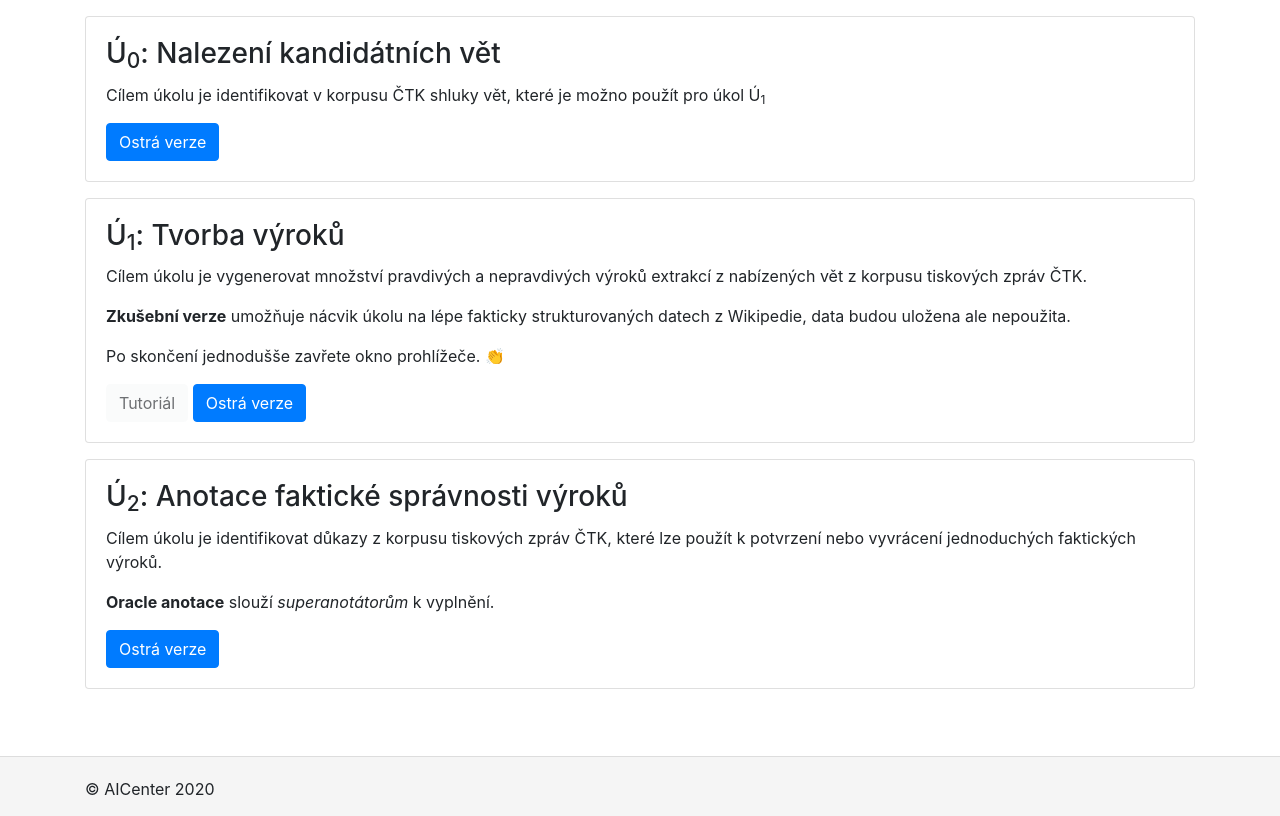
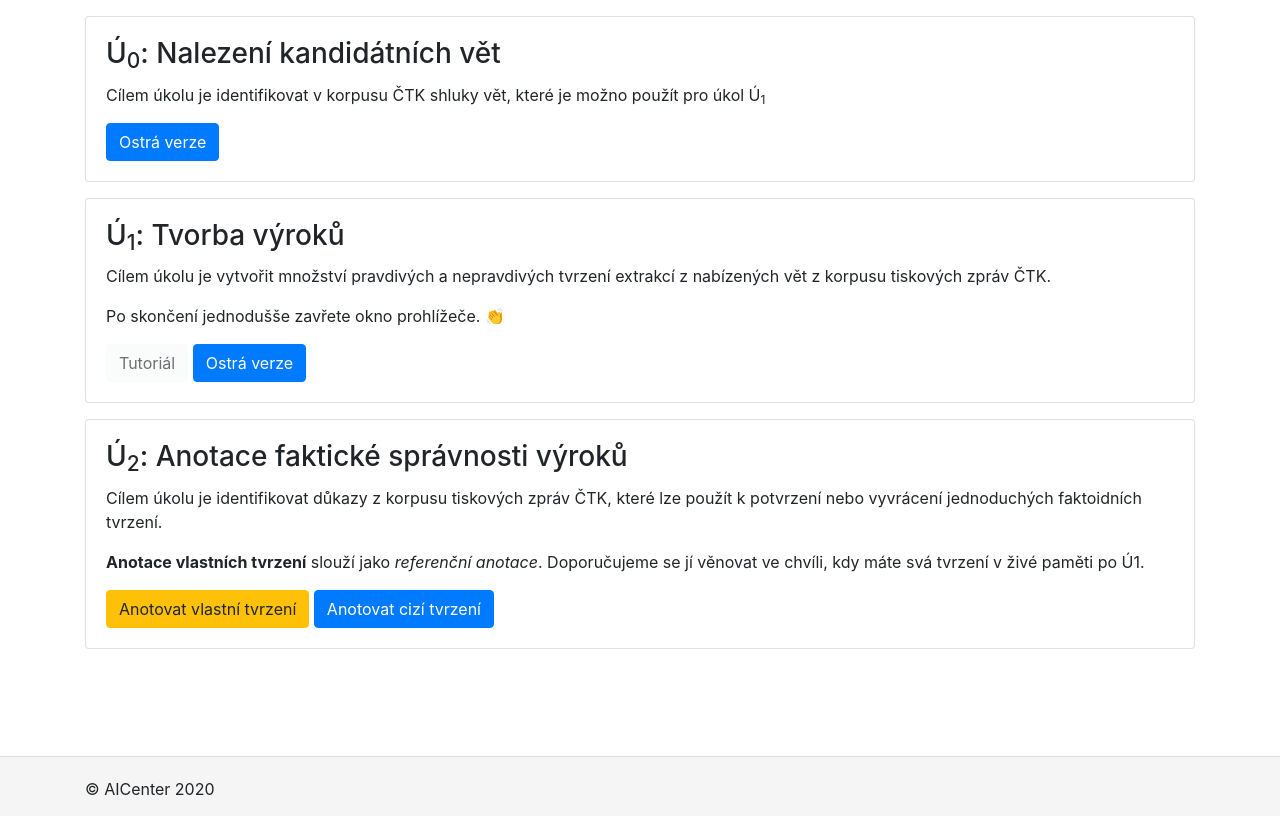
Before and after one commit to aic-factcheck/fcheck-annotations-platform, a Yii app: the page made by views/site/index.php in a window 1280 px wide. Run offline with PHP 8.4 and a stand-in for Yii, Linux system fonts and the light colour scheme; the template is opened without the code that fills it, so the values that code supplies are empty; some libraries are stand-ins or nearby versions.

Commit message:
Landing page Work in progress

```diff
--- a/assets/AppAsset.php
+++ b/assets/AppAsset.php
@@ -30,5 +30,6 @@ class AppAsset extends AssetBundle
         'yii\web\YiiAsset',
         'yii\bootstrap4\BootstrapPluginAsset',
         FontAsset::class,
+        FontAwesomeAsset::class
     ];
 }
--- /dev/null
+++ b/assets/FontAwesomeAsset.php
@@ -0,0 +1,12 @@
+<?php
+
+
+namespace app\assets;
+
+
+class FontAwesomeAsset extends \kartik\icons\FontAwesomeAsset
+{
+    public $js = [
+        'https://use.fontawesome.com/releases/v5.15.1/js/all.js'
+    ];
+}
--- a/views/layouts/main.php
+++ b/views/layouts/main.php
@@ -10,7 +10,6 @@ use app\models\Claim;
 use app\models\Label;
 use app\models\Paragraph;
 use app\widgets\Alert;
-use kartik\icons\FontAwesomeAsset;
 use yii\bootstrap4\Breadcrumbs;
 use yii\bootstrap4\Nav;
 use yii\bootstrap4\NavBar;
@@ -18,7 +17,6 @@ use yii\helpers\Html;
 use yii\helpers\Url;
 use yii\web\View;
 
-FontAwesomeAsset::register($this);
 AppAsset::register($this);
 ?>
 <?php $this->beginPage() ?>
--- a/views/site/index.php
+++ b/views/site/index.php
@@ -19,14 +19,12 @@ $this->title = 'Anotační Platforma FCheck TAČR';
     <div class="card my-3">
         <div class="card-body">
             <h3 class="card-title">Ú<sub>1</sub>: Tvorba výroků</h3>
-            <p class="card-text">Cílem úkolu je vygenerovat množství pravdivých a nepravdivých výroků extrakcí z
+            <p class="card-text">Cílem úkolu je vytvořit množství pravdivých a nepravdivých tvrzení extrakcí z
                 nabízených vět z korpusu tiskových zpráv ČTK.
-            <p class="card-text"><strong>Zkušební verze</strong> umožňuje nácvik úkolu na lépe fakticky strukturovaných
-                datech z Wikipedie, data budou uložena ale nepoužita. </p>
             <p class="card-text"> Po skončení jednodušše zavřete okno prohlížeče. 👏</p>
 
-            <?= Html::a('Tutoriál', ['claim/tutorial'], ['class' => 'btn btn-light disabled', 'disabled' => true]) ?>
-            <?= Html::a('Ostrá verze', ['claim/annotate', 'sandbox' => false], ['class' => 'btn btn-primary']) ?>
+            <?= Html::a('<i class="fab fa-youtube"></i> Tutoriál', ['claim/tutorial'], ['class' => 'btn btn-light disabled', 'disabled' => true]) ?>
+            <?= Html::a('<i class="fas fa-asterisk"></i> Ostrá verze', ['claim/annotate', 'sandbox' => false], ['class' => 'btn btn-primary']) ?>
         </div>
     </div>
 
@@ -34,10 +32,11 @@ $this->title = 'Anotační Platforma FCheck TAČR';
         <div class="card-body">
             <h3 class="card-title">Ú<sub>2</sub>: Anotace faktické správnosti výroků</h3>
             <p>Cílem úkolu je identifikovat důkazy z korpusu tiskových zpráv ČTK, které lze použít k potvrzení nebo
-                vyvrácení jednoduchých faktických výroků.</p>
-            <p><strong>Oracle anotace</strong> slouží <em>superanotátorům</em> k vyplnění. </p>
+                vyvrácení jednoduchých faktoidních tvrzení.</p>
+            <p><strong>Anotace vlastních tvrzení</strong> slouží jako <em>referenční anotace</em>. Doporučujeme se jí věnovat ve chvíli, kdy máte svá tvrzení v živé paměti po Ú1. </p>
 
-            <?= Html::a('Ostrá verze', ['label/', 'sandbox' => 0, 'oracle' => 0], ['class' => 'btn btn-primary']) ?>
+            <?= Html::a('<i class="fas fa-balance-scale-left"></i> Anotovat vlastní tvrzení', ['label/', 'sandbox' => 0, 'oracle' => 1], ['class' => 'btn btn-warning']) ?>
+            <?= Html::a('<i class="fas fa-balance-scale-right"></i> Anotovat cizí tvrzení', ['label/', 'sandbox' => 0, 'oracle' => 0], ['class' => 'btn btn-primary']) ?>
         </div>
     </div>
 </div>
```
